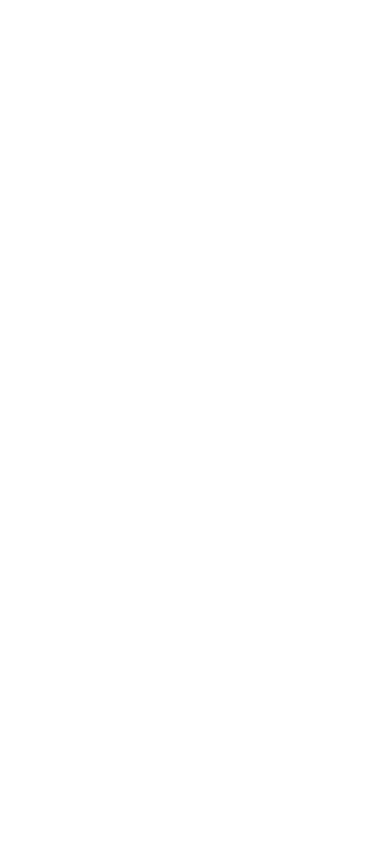
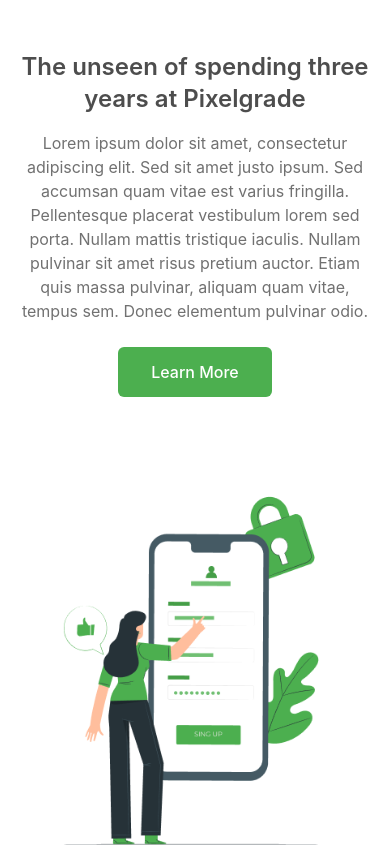
Before and after one commit to zestones/react-landing-page-template, a React (Vite) app in the folder agrovia/: page / in a window 390 px wide. Shown: the part 2160-3007 px from the top of the page. Before the commit the page ends 1765 px from the top, so only its background shows below. Built offline with nearby package versions, Linux system fonts and the light colour scheme.

Commit message:
feat: responsive unlock section

```diff
--- a/agrovia/src/App.jsx
+++ b/agrovia/src/App.jsx
@@ -19,18 +19,18 @@
       <Header />
       <HeroSection />
       <Community />
-      {/* <Unlock
+      <Unlock
         icon={PhoneIcon}
         title="The unseen of spending three <br />years at Pixelgrade"
         description="Lorem ipsum dolor sit amet, consectetur adipiscing elit. Sed sit amet justo ipsum. Sed accumsan quam vitae est varius fringilla. Pellentesque placerat vestibulum lorem sed porta. Nullam mattis tristique iaculis. Nullam pulvinar sit amet risus pretium auctor. Etiam quis massa pulvinar, aliquam quam vitae, tempus sem. Donec elementum pulvinar odio."
       />
-      <Achievements />
+      {/* <Achievements /> */}
       <Unlock
         icon={MobileIcon}
         title="How to design your site footer like <br />we did"
         description="Donec a eros justo. Fusce egestas tristique ultrices. Nam tempor, augue nec tincidunt molestie, massa nunc varius arcu, at scelerisque elit erat a magna. Donec quis erat at libero ultrices mollis. In hac habitasse platea dictumst. Vivamus vehicula leo dui, at porta nisi facilisis finibus. In euismod augue vitae nisi ultricies, non aliquet urna tincidunt. Integer in nisi eget nulla commodo faucibus efficitur quis massa. Praesent felis est, finibus et nisi ac, hendrerit venenatis libero. Donec consectetur faucibus ipsum id gravida."
       />
-      <Banner />
+      {/* <Banner />
       <Footer /> */}
     </>
   )
--- a/agrovia/src/components/Unlock/Unlock.jsx
+++ b/agrovia/src/components/Unlock/Unlock.jsx
@@ -1,18 +1,15 @@
 import PropTypes from 'prop-types';
-
 
 function Unlock({ icon, title, description }) {
     return (
-        <section className="unlock flex flex-col md:flex-row justify-center items-center py-10">
-            <div className="flex justify-center items-center px-4 py-10">
-                <img src={icon} alt="Phone" className="max-w-full h-auto" />
+        <section className="unlock flex flex-col sm:flex-row justify-center items-center py-6 sm:py-10">
+            <div className="flex justify-center items-center px-4 py-6 sm:px-6 sm:py-10">
+                <img src={icon} alt="Phone" className="h-auto sm:w-48 md:w-80 lg:w-full" />
             </div>
-            <div className="md:w-1/2 px-8 py-10">
-                <div className="text-center md:text-left">
-                    <h2 className="h2 mb-4 text-neutral-d_grey">{title.split('<br />')[0]} <br /> {title.split('<br />')[1]}</h2>
-                    <p className="text-lg text-neutral-grey">{description}</p>
-                </div>
-                <button className="btn btn-primary btn-normal mt-8">Learn More</button>
+            <div className="text-center sm:text-left sm:w-1/2 px-4 sm:px-8 py-6 sm:py-10">
+                <h2 className="h2 mb-4 text-neutral-d_grey text-xl sm:text-2xl md:text-3xl">{title.includes('<br />') ? title.split('<br />')[0] + ' ' + title.split('<br />')[1] : title}</h2>
+                <p className="text-base sm:text-lg md:text-xl text-neutral-grey">{description}</p>
+                <button className="btn btn-primary btn-normal mt-6 sm:mt-8">Learn More</button>
             </div>
         </section>
     )
```
